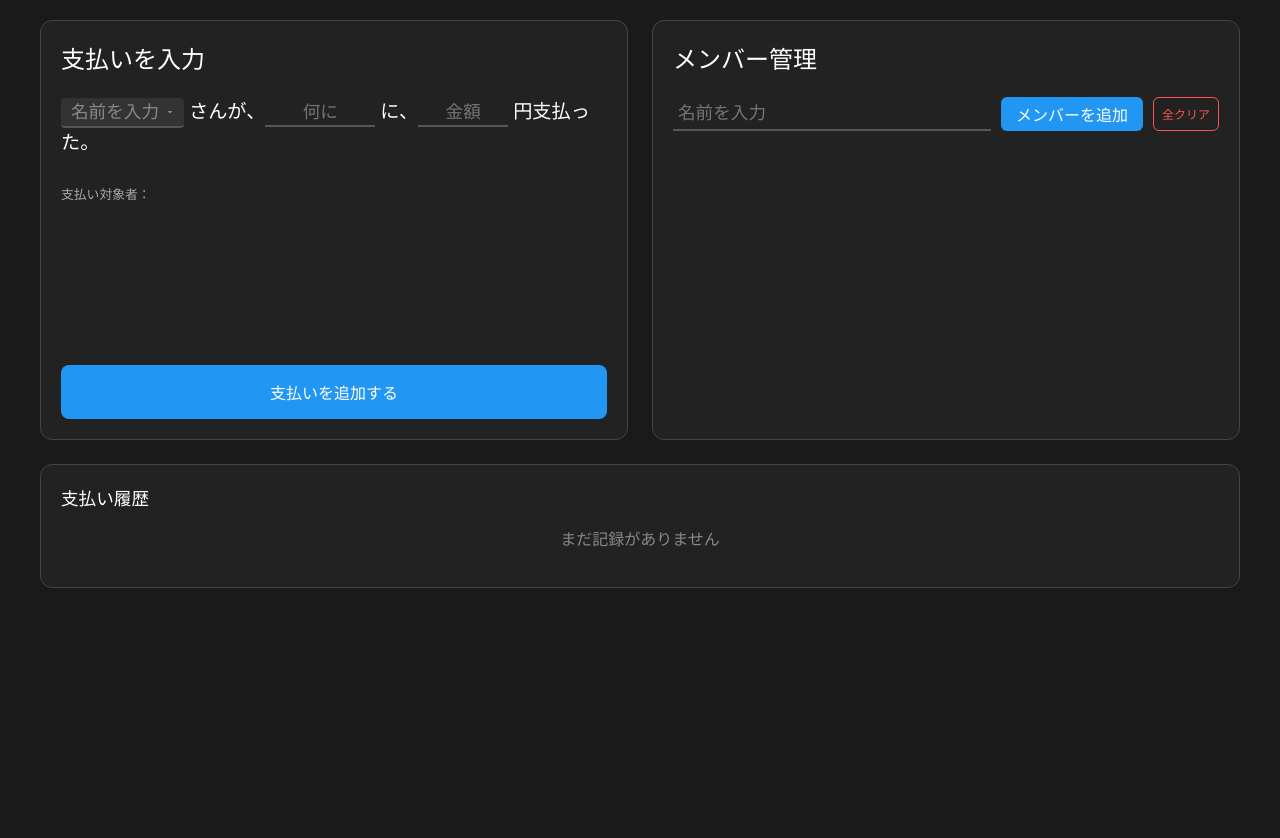
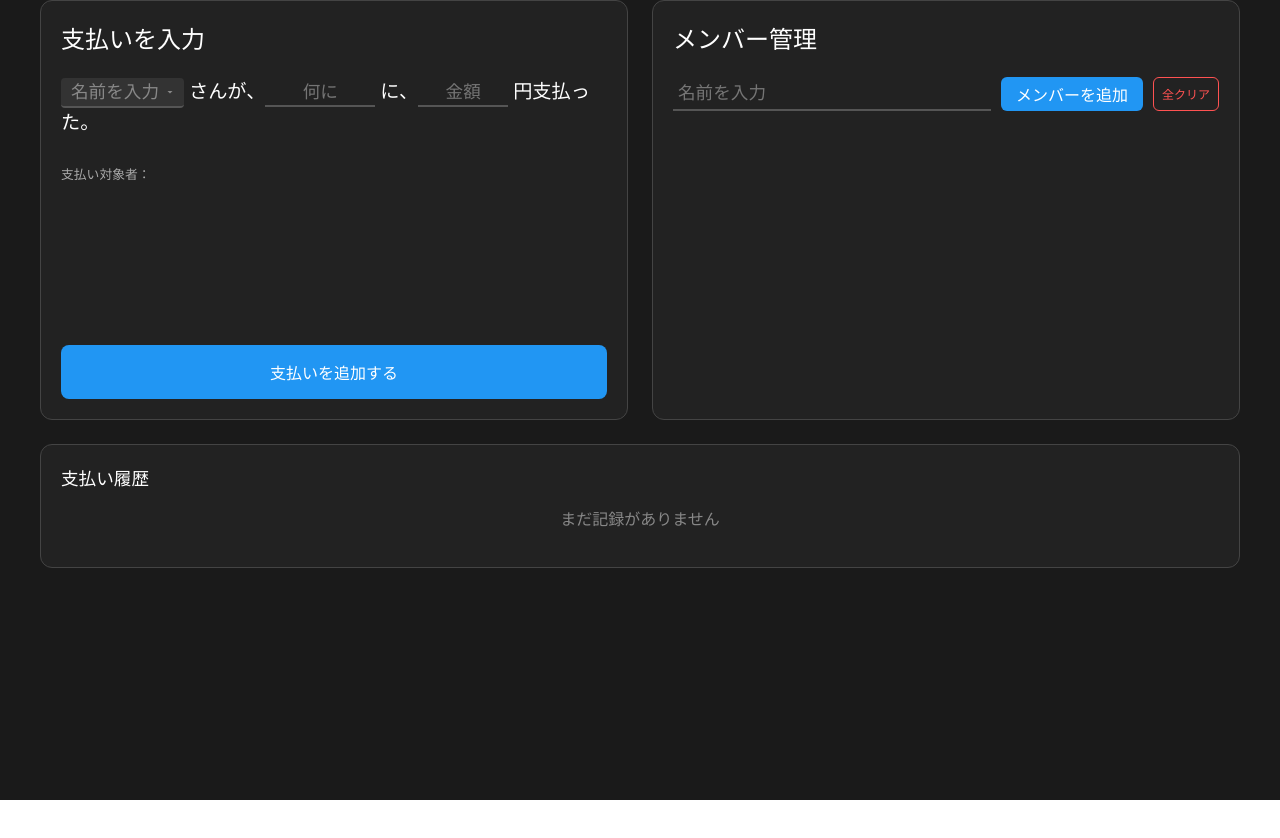
Before and after one commit to Mishima-Hiromi/split-bills-app, a React (Vite) app: page / in a window 1280 px wide. After the commit the page ends 800 px from the top, so only its background shows below. Built offline with nearby package versions, Linux system fonts and the light colour scheme.

Commit message:
スマホ版原因特定のため修正

```diff
--- a/public/sw.js
+++ b/public/sw.js
@@ -1,4 +1,4 @@
-const CACHE_NAME = "split-bill-app-v1.4";
+const CACHE_NAME = "split-bill-app-v1.5";
 // オフラインで表示するために必要なファイルの一覧
 const urlsToCache = ["index.html", "manifest.json", "logo512.png"];
 
--- a/src/App.jsx
+++ b/src/App.jsx
@@ -113,8 +113,8 @@ function App() {
     container: {
       display: "flex",
       justifyContent: "center",
-      width: "100%",
-      padding: isMobile ? "10px 10px 40px 10px" : "20px 0px",
+      width: "100vw",
+      padding: "0", //isMobile ? "10px 10px 40px 10px" : "20px 0px",
       color: "white",
       backgroundColor: "#1a1a1a",
       minHeight: "100vh",
--- a/src/components/PaymentForm.jsx
+++ b/src/components/PaymentForm.jsx
@@ -25,6 +25,7 @@ function PaymentForm({
     display: "flex",
     flexDirection: "column",
     overflow: "hidden",
+    flexWrap: "wrap",
   };
   const inputStyle = {
     backgroundColor: "transparent",
```
